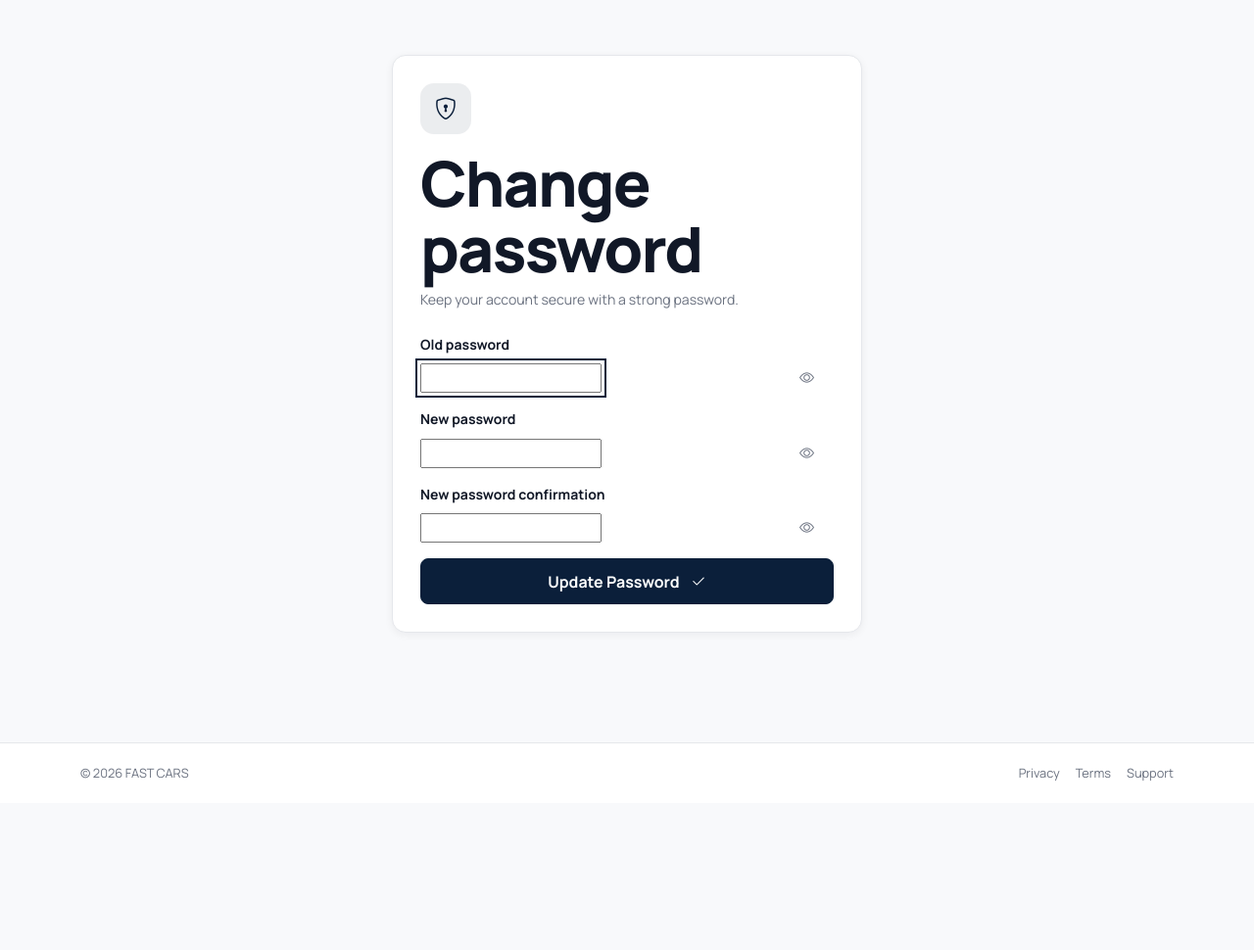
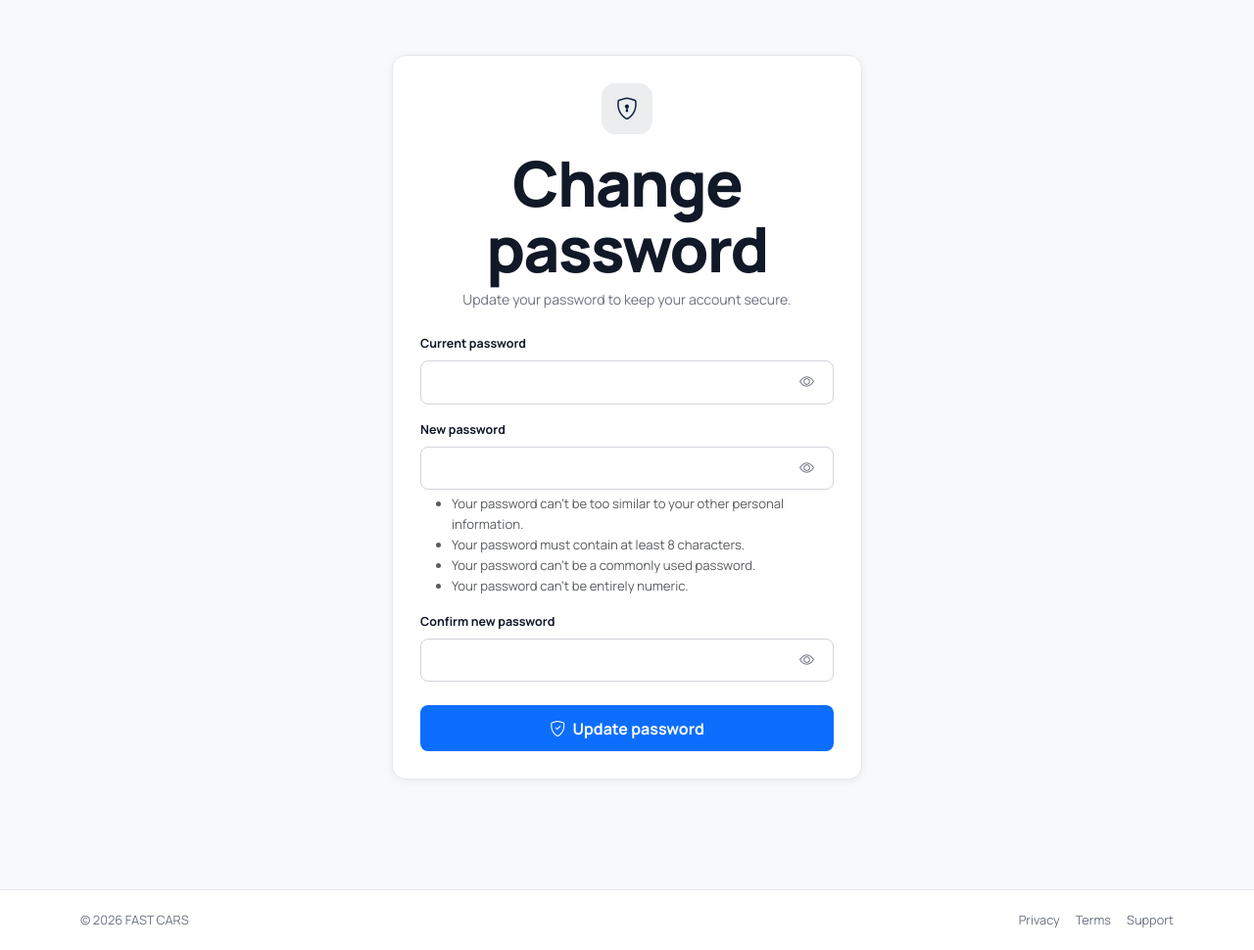
Before and after one commit to ndmichael/fastcars-rental-system, a Django app: page /accounts/password/change/ in a window 1280 px wide. Shown: the part 72-1042 px from the top of the page at 98% size. Before the commit the page ends 869 px from the top, so only its background shows below. Run offline with Django 5.2, Linux system fonts and the light colour scheme; the visitor is signed in with stand-in values (Sample User, id 1).

Commit message:
Polish password change form

```diff
--- a/static/css/auth.css
+++ b/static/css/auth.css
@@ -265,3 +265,65 @@
         flex-direction: column;
     }
 }
+
+/* Password change form */
+
+.fc-auth-card form input[type="password"] {
+width: 100%;
+min-height: 44px;
+padding: .65rem .8rem;
+background: var(--fc-surface);
+border: 1px solid var(--fc-border-strong);
+border-radius: var(--fc-radius-sm);
+color: var(--fc-text);
+font-family: inherit;
+font-size: .84rem;
+outline: none;
+transition:
+border-color var(--fc-transition),
+box-shadow var(--fc-transition),
+background var(--fc-transition);
+}
+
+.fc-auth-card form input[type="password"]:focus {
+border-color: var(--fc-primary);
+box-shadow: 0 0 0 3px rgba(37, 99, 235, .1);
+}
+
+.fc-auth-card form label {
+display: block;
+margin-bottom: .45rem;
+color: var(--fc-text);
+font-size: .78rem;
+font-weight: 700;
+}
+
+.fc-auth-card form .helptext,
+.fc-auth-card form ul.helptext {
+margin-top: .45rem;
+margin-bottom: 0;
+padding-left: 1rem;
+color: var(--fc-text-muted);
+font-size: .68rem;
+line-height: 1.6;
+}
+
+.fc-auth-card form ul.helptext li {
+margin-bottom: .15rem;
+}
+
+.fc-auth-card form ul.errorlist {
+margin: .4rem 0 0;
+padding: 0;
+list-style: none;
+color: var(--fc-danger);
+font-size: .72rem;
+}
+
+.fc-auth-card form p {
+margin-bottom: 1rem;
+}
+
+.fc-auth-card form p:last-of-type {
+margin-bottom: 0;
+}
--- a/templates/accounts/password_change.html
+++ b/templates/accounts/password_change.html
@@ -3,70 +3,149 @@
 {% block title %}Change Password | FAST CARS{% endblock %}
 
 {% block content %}
-
 <section class="fc-auth-section fc-auth-section-compact">
     <div class="container">
         <div class="fc-auth-card fc-auth-card-centered">
 
-            <div class="fc-auth-card-header">
-                <div class="fc-icon-box">
+            <div class="fc-auth-card-header text-center">
+                <div class="fc-icon-box mx-auto">
                     <i class="bi bi-shield-lock"></i>
                 </div>
 
                 <h1>Change password</h1>
 
                 <p>
-                    Keep your account secure with a strong password.
+                    Update your password to keep your account secure.
                 </p>
             </div>
+
+            {% if form.non_field_errors %}
+                <div class="fc-auth-error mb-3">
+                    <i class="bi bi-exclamation-circle"></i>
+
+                    <div>
+                        {% for error in form.non_field_errors %}
+                            {{ error }}
+                        {% endfor %}
+                    </div>
+                </div>
+            {% endif %}
 
             <form method="post">
                 {% csrf_token %}
 
-                {% if form.non_field_errors %}
-                    <div class="fc-auth-error mb-3">
-                        {% for error in form.non_field_errors %}
-                            <div>{{ error }}</div>
-                        {% endfor %}
-                    </div>
-                {% endif %}
-
-                {% for field in form %}
                 <div class="mb-3">
-                        <label for="{{ field.id_for_label }}" class="fc-form-label">
-                            {{ field.label }}
+                    <label
+                        for="{{ form.old_password.id_for_label }}"
+                        class="fc-form-label"
+                    >
+                        Current password
                     </label>
 
                     <div class="fc-password-field">
-                            {{ field }}
+                        <input
+                            type="password"
+                            name="{{ form.old_password.html_name }}"
+                            id="{{ form.old_password.id_for_label }}"
+                            class="fc-form-control"
+                            autocomplete="current-password"
+                            required
+                        >
 
                         <button
                             type="button"
                             class="fc-password-toggle"
                             data-password-toggle
-                                aria-label="Show password"
+                            aria-label="Show current password"
                         >
-                                <i class="bi bi-eye"></i>
+                            <i class="bi bi-eye" data-password-icon></i>
                         </button>
                     </div>
 
-                        {% for error in field.errors %}
+                    {% for error in form.old_password.errors %}
                         <div class="fc-form-error">{{ error }}</div>
                     {% endfor %}
                 </div>
-                {% endfor %}
+
+                <div class="mb-3">
+                    <label
+                        for="{{ form.new_password1.id_for_label }}"
+                        class="fc-form-label"
+                    >
+                        New password
+                    </label>
+
+                    <div class="fc-password-field">
+                        <input
+                            type="password"
+                            name="{{ form.new_password1.html_name }}"
+                            id="{{ form.new_password1.id_for_label }}"
+                            class="fc-form-control"
+                            autocomplete="new-password"
+                            required
+                        >
 
                         <button
-                    type="submit"
-                    class="btn fc-btn fc-btn-primary w-100"
+                            type="button"
+                            class="fc-password-toggle"
+                            data-password-toggle
+                            aria-label="Show new password"
                         >
-                    Update Password
-                    <i class="bi bi-check2 ms-2"></i>
+                            <i class="bi bi-eye" data-password-icon></i>
+                        </button>
+                    </div>
+
+                    {% if form.new_password1.help_text %}
+                        <div class="form-text fc-password-help">
+                            {{ form.new_password1.help_text|safe }}
+                        </div>
+                    {% endif %}
+
+                    {% for error in form.new_password1.errors %}
+                        <div class="fc-form-error">{{ error }}</div>
+                    {% endfor %}
+                </div>
+
+                <div class="mb-4">
+                    <label
+                        for="{{ form.new_password2.id_for_label }}"
+                        class="fc-form-label"
+                    >
+                        Confirm new password
+                    </label>
+
+                    <div class="fc-password-field">
+                        <input
+                            type="password"
+                            name="{{ form.new_password2.html_name }}"
+                            id="{{ form.new_password2.id_for_label }}"
+                            class="fc-form-control"
+                            autocomplete="new-password"
+                            required
+                        >
+
+                        <button
+                            type="button"
+                            class="fc-password-toggle"
+                            data-password-toggle
+                            aria-label="Show confirmed password"
+                        >
+                            <i class="bi bi-eye" data-password-icon></i>
+                        </button>
+                    </div>
+
+                    {% for error in form.new_password2.errors %}
+                        <div class="fc-form-error">{{ error }}</div>
+                    {% endfor %}
+                </div>
+
+                <button type="submit" class="btn btn-primary fc-btn w-100">
+                    <i class="bi bi-shield-check me-1"></i>
+                    Update password
                 </button>
             </form>
 
         </div>
     </div>
 </section>
-
 {% endblock %}
```
Lines whose indentation alone changed are shown as unchanged.
